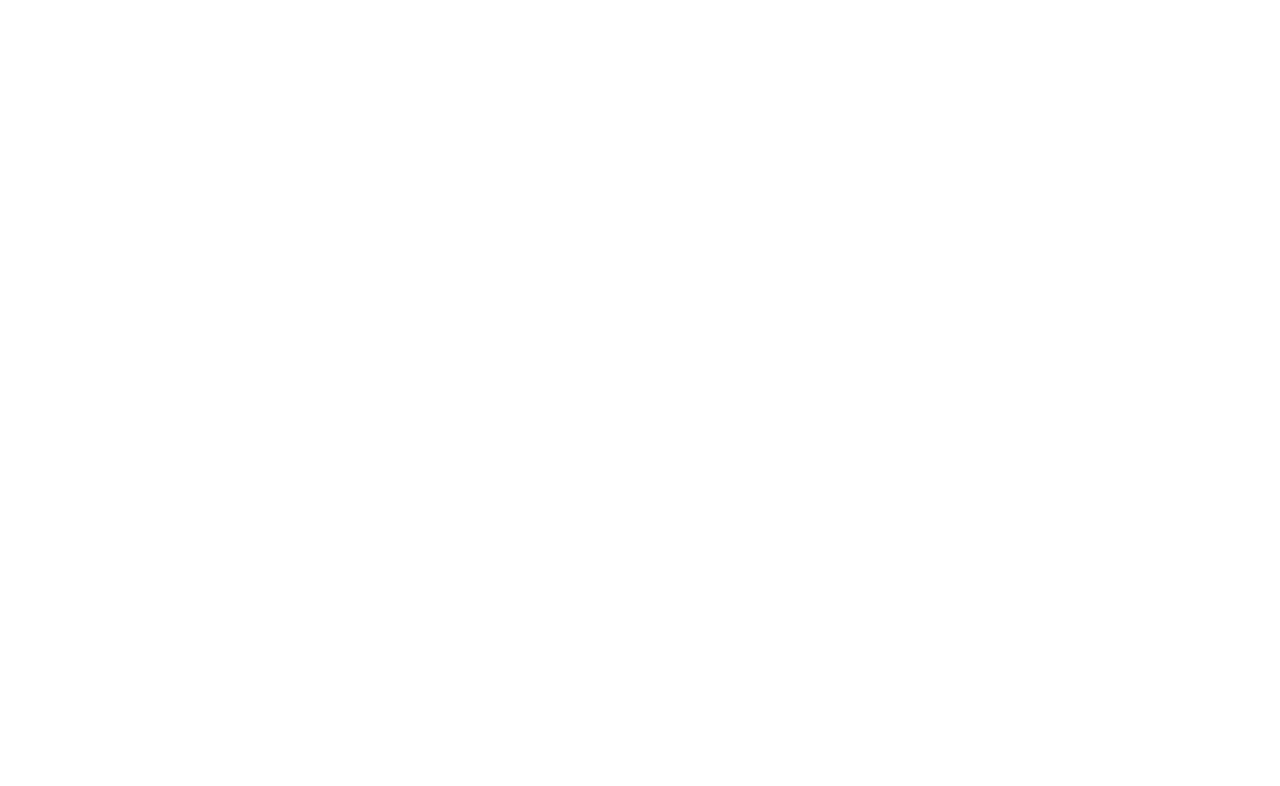
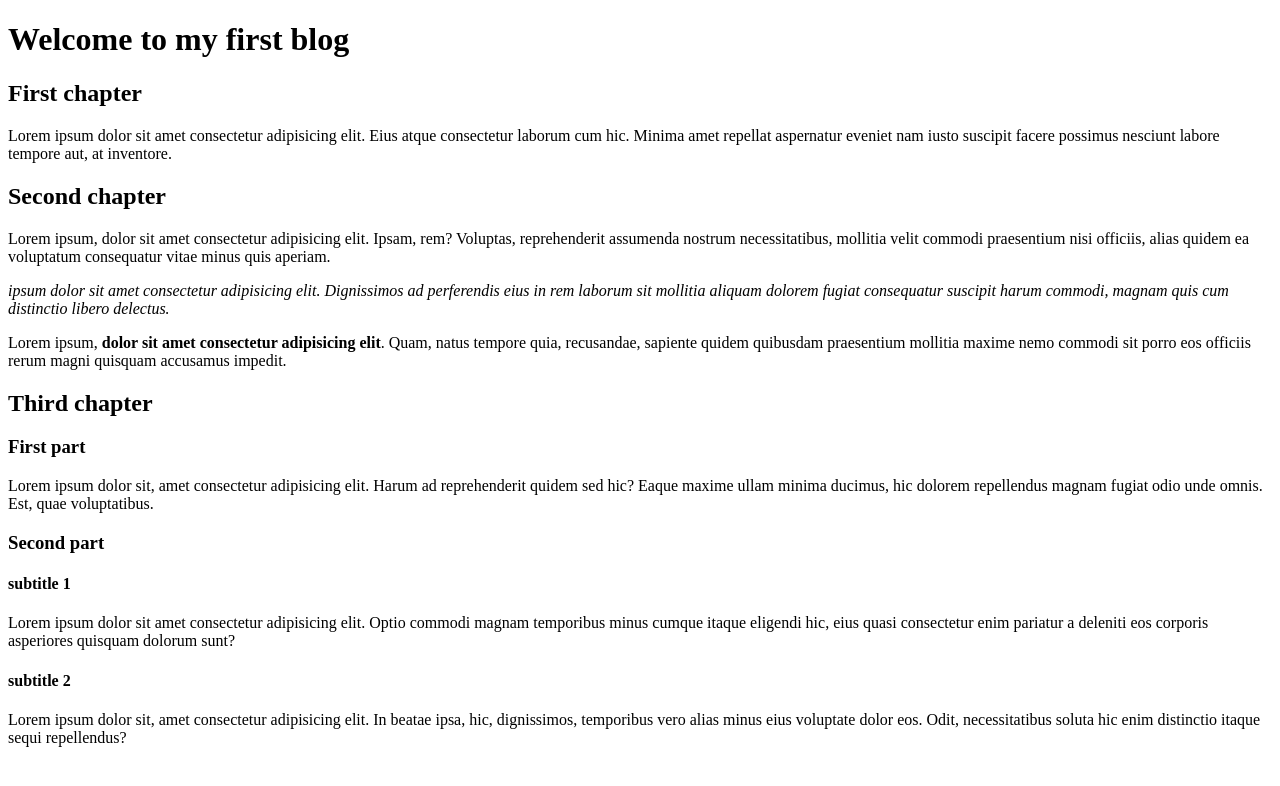
Before and after one commit to KevinDeVijlder/odinproject, a plain HTML site: page html-exercises/blog/index.html in a window 1280 px wide. Drawn offline with Linux system fonts and the light colour scheme.

Commit message:
finished excercise blog

```diff
--- a/html-exercises/blog/index.html
+++ b/html-exercises/blog/index.html
@@ -7,6 +7,23 @@
     <title>Blog</title>
 </head>
 <body>
+    <h1>Welcome to my first blog</h1>
+    <h2>First chapter</h2>
+        <p>Lorem ipsum dolor sit amet consectetur adipisicing elit. Eius atque consectetur laborum cum hic. Minima amet repellat aspernatur eveniet nam iusto suscipit facere possimus nesciunt labore tempore aut, at inventore.</p>
 
+    <h2>Second chapter</h2>
+        <p>Lorem ipsum, dolor sit amet consectetur adipisicing elit. Ipsam, rem? Voluptas, reprehenderit assumenda nostrum necessitatibus, mollitia velit commodi praesentium nisi officiis, alias quidem ea voluptatum consequatur vitae minus quis aperiam.</p>
+        <p><em> ipsum dolor sit amet consectetur adipisicing elit. Dignissimos ad perferendis eius in rem laborum sit mollitia aliquam dolorem fugiat consequatur suscipit harum commodi, magnam quis cum distinctio libero delectus.</em></p>
+        <p>Lorem ipsum, <strong>dolor sit amet consectetur adipisicing elit</strong>. Quam, natus tempore quia, recusandae, sapiente quidem quibusdam praesentium mollitia maxime nemo commodi sit porro eos officiis rerum magni quisquam accusamus impedit.</p>
+
+    <h2>Third chapter</h2>
+        <h3>First part</h3>
+            <p>Lorem ipsum dolor sit, amet consectetur adipisicing elit. Harum ad reprehenderit quidem sed hic? Eaque maxime ullam minima ducimus, hic dolorem repellendus magnam fugiat odio unde omnis. Est, quae voluptatibus.</p>
+        <h3>Second part</h3>
+            <h4>subtitle 1</h4>
+            <p>Lorem ipsum dolor sit amet consectetur adipisicing elit. Optio commodi magnam temporibus minus cumque itaque eligendi hic, eius quasi consectetur enim pariatur a deleniti eos corporis asperiores quisquam dolorum sunt?</p>
+
+            <h4>subtitle 2</h4>
+            <p>Lorem ipsum dolor sit, amet consectetur adipisicing elit. In beatae ipsa, hic, dignissimos, temporibus vero alias minus eius voluptate dolor eos. Odit, necessitatibus soluta hic enim distinctio itaque sequi repellendus?</p>
 </body>
 </html>
```
